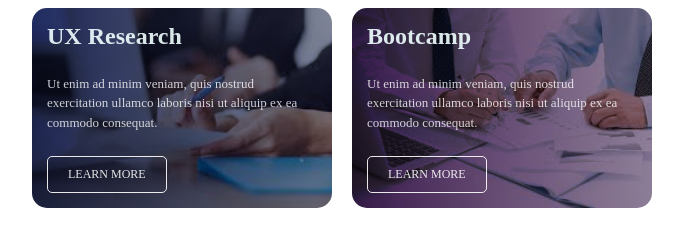
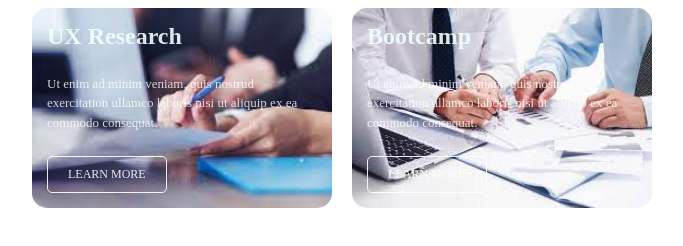
Before and after one commit to xuewei-li-L/A2-Card_UI_Implementation, a plain HTML site: page index.html in a window 1280 px wide. Shown: the whole page, without its empty margins (298-981 px from the left). Drawn offline with Linux system fonts and the light colour scheme.

Commit message:
Update index.html

```diff
--- a/index.html
+++ b/index.html
@@ -46,7 +46,6 @@
             background-image:
                 linear-gradient(to right, rgba(8, 16, 48, 0.8), rgba(17, 33, 95, 0)),
                 url("back1.png");
-            background-color: rgba(4, 8, 25, 0.5);
             background-blend-mode: overlay;
             background-size: cover;
             background-position: center;
@@ -57,7 +56,6 @@
             background-image:
                 linear-gradient(to right, rgba(12, 2, 17, 0.8), rgba(20, 5, 28, 0)),
                 url("back2.png");
-            background-color: rgba(20, 5, 28, 0.5);
             background-blend-mode: overlay;
             background-size: cover;
             background-position: center;
```
